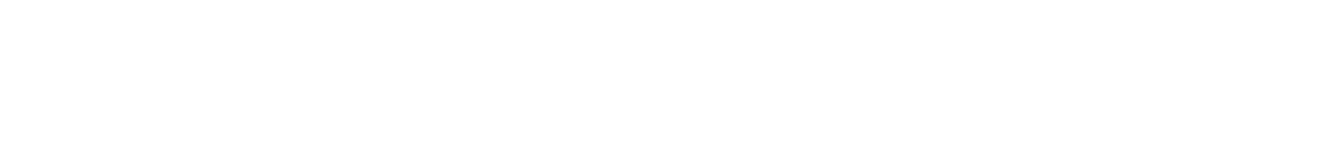
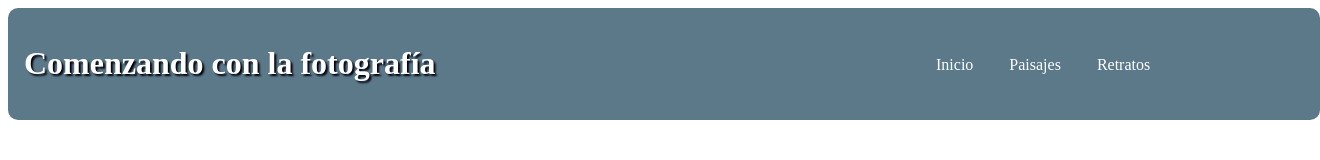
Before and after one commit to marcogg/nextu, a plain HTML site: page evaluacion 2/index.html in a window 1280 px wide. Shown: the whole page, 1320 px wide, since content can reach past the window. Drawn offline with Linux system fonts and the light colour scheme.

Commit message:
Menu
Diseño de menu

```diff
--- a/evaluacion 2/css/estilos.css
+++ b/evaluacion 2/css/estilos.css
@@ -1,3 +1,30 @@
-body{
+.header{
 	background-color: #5b7989;
+	width: 100vw;
+	height:auto;
+	padding: 1em;
+	border-radius: 10px;
 }
+
+h1{
+	color: white;
+	text-shadow: 2px 2px 2px #02010a;
+}
+
+nav p{
+	color:white;
+	display: inline-block;
+	padding: 1em;
+	text-align: center;
+}
+
+.titulo{
+width: 70vw;
+display: inline-block;
+}
+
+.menu{
+	width: 30vw;
+	display: inline-block;
+	float: right;
+}
--- a/evaluacion 2/index.html
+++ b/evaluacion 2/index.html
@@ -1,9 +1,26 @@
 <!DOCTYPE html>
 <html>
 <head>
-	<title></title>
+	<meta charset="utf-8">
+	<meta name="viewport" content="width=device-width, initial-scale=1.0, scalable=no">
+	<link rel="stylesheet" type="text/css" href="css/estilos.css">
+	<title>Comenzando con la fotografía</title>
 </head>
 <body>
+	<div class="container">
+		<div class="header">
+			<div class="titulo">
+				<h1>Comenzando con la fotografía</h1>
+			</div>
+			<div class="menu">
+				<nav>
+					<p a href="index.html">Inicio</p>
+					<p a href="paisajes.html">Paisajes</p>
+					<p a href="retratos.html">Retratos</p>
+				</nav>
+			</div>
+		</div>
+	</div>
 
 </body>
 </html>
```
Also changed, not shown: evaluacion1/educacion.html (+9 -1 lines).
